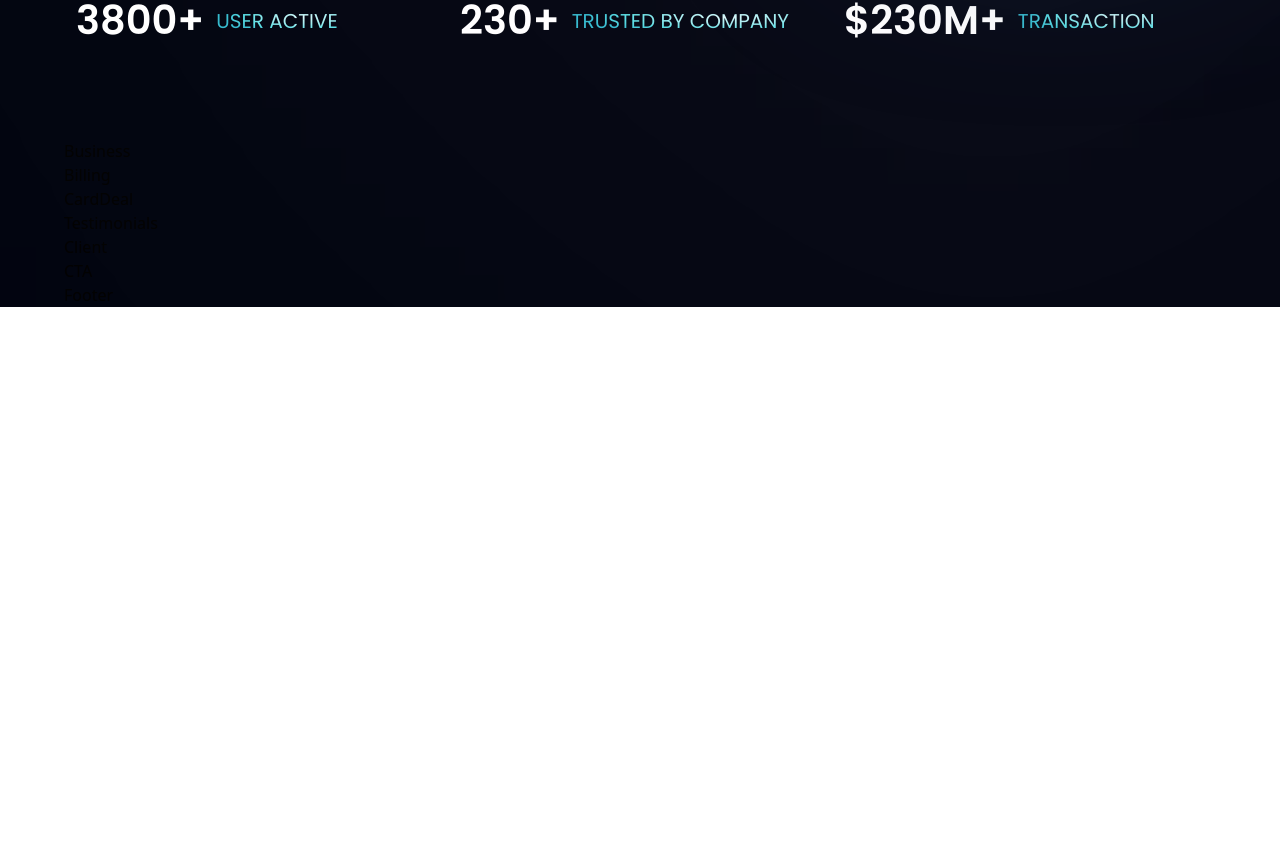
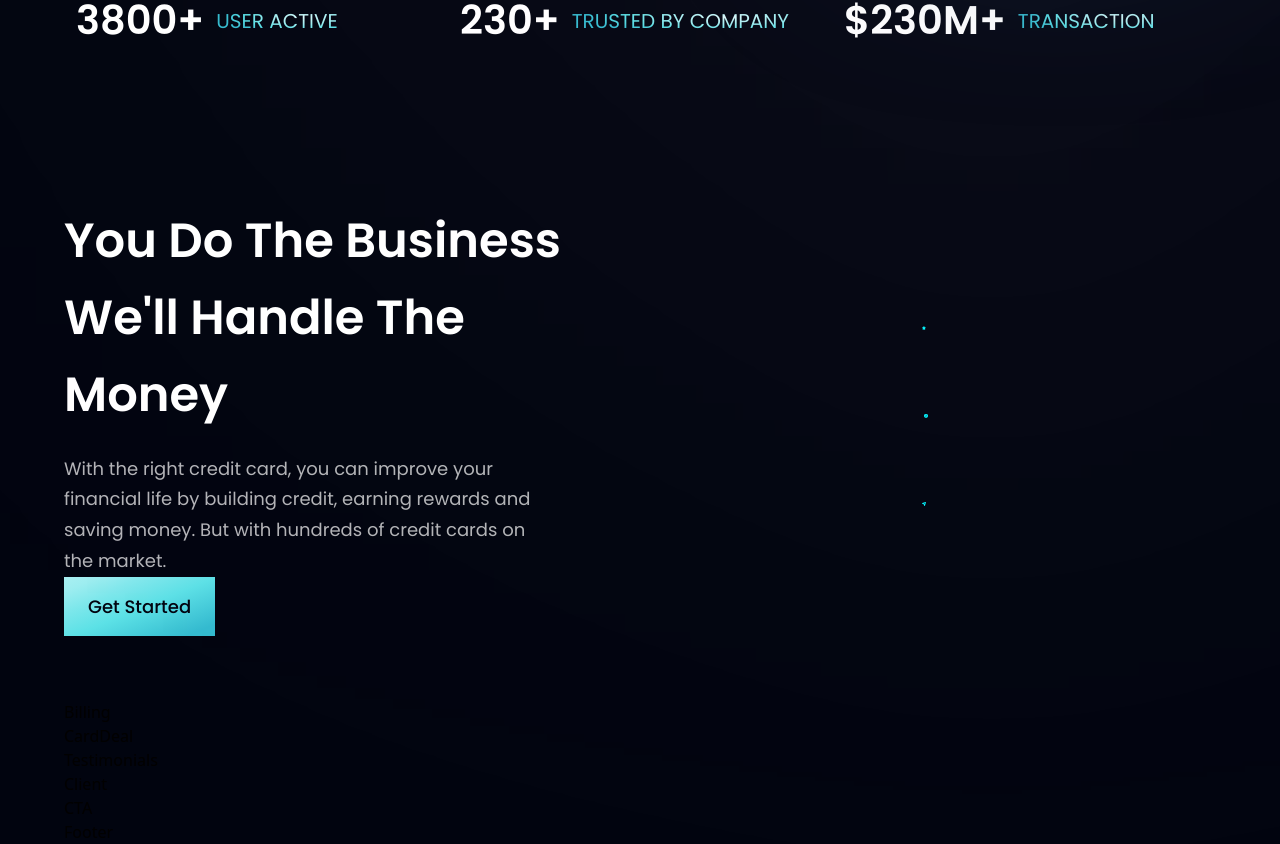
Before and after one commit to zendayat/Bank-App-frontend, a React (Vite) app in the folder bank_app/: page / in a window 1280 px wide. Shown: the part 806-1650 px from the top of the page. Before the commit the page ends 1113 px from the top, so only its background shows below. Built offline with nearby package versions, Linux system fonts and the light colour scheme.

Commit message:
update features component: left side complete

```diff
--- a/bank_app/src/components/Button.jsx
+++ b/bank_app/src/components/Button.jsx
@@ -1,10 +1,10 @@
 import React from 'react'
 
-const Button = () => {
+const Button = ({styles}) => {
   return (
-    <div>
-      Button
-    </div>
+    <button type="button" className={`${styles} py-4 px-6 font-poppins font-medium text-[18px] text-primary outline-none bg-blue-gradient`}>
+      Get Started
+    </button>
   )
 }
 
--- a/bank_app/src/components/business.jsx
+++ b/bank_app/src/components/business.jsx
@@ -1,10 +1,30 @@
-import React from 'react'
+import { features } from "../constants"
+import styles, {layout} from "../style"
+import Button from './Button'
 
+const FeatureCard = ({icon, title, content, index}) => {
+  return (
+    <div className={`flex flex-row p-6 rounded-[20px] ${index !== features.length-1 ? "mb-6" : "mb-0"}`} >
+      <div>
+        <img src={icon} className=" w-[50%] h-[50%] object-contain"/>
+      </div>
+    </div>
+  )
+}
 const business = () => {
   return (
-    <div>
-      Business
-    </div>
+    <section id=" features" className={layout.section}>
+      <div className={layout.sectionInfo}>
+        <h2 className={styles.heading2}>You Do The Business <br className=" sm:block hidden"/>We'll Handle The Money</h2>
+        <p className={`${styles.paragraph} max-w-[470px] mt-5`}>With the right credit card, you can improve your financial life by building credit, earning rewards and saving money. But with hundreds of credit cards on the market.</p>
+        <Button/>
+      </div>
+      <div className={`${layout.sectionImg} flex-col`}>
+        {features.map((feature, index)=>(
+          <FeatureCard key={feature.id} {...feature} index ={index}/>
+        ))}
+      </div>
+    </section>
   )
 }
 
--- a/bank_app/src/components/button.jsx
+++ /dev/null
@@ -1,11 +0,0 @@
-import React from 'react'
-
-const button = () => {
-  return (
-    <div>
-      Button
-    </div>
-  )
-}
-
-export default button
```
